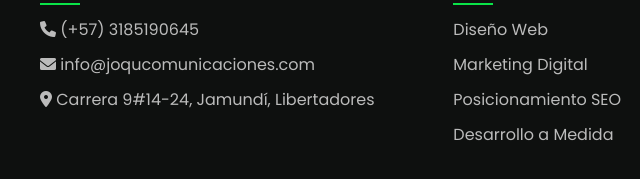
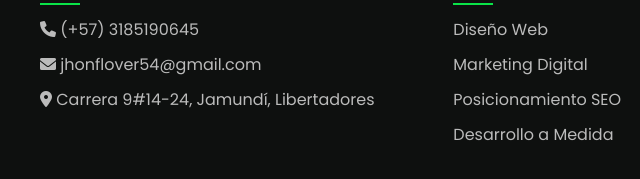
Before and after one commit to john5400/Joqu, a plain HTML site: page index.html in a window 1280 px wide. Shown: the part 1939-2118 px from the top of the page, 0-640 px from the left. Drawn offline with Linux system fonts and the light colour scheme.

Commit message:
Update index.html

```diff
--- a/index.html
+++ b/index.html
@@ -505,7 +505,7 @@
             <div class="footer-column fade-in">
                 <h3>Contacto</h3>
                 <p><i class="fas fa-phone"></i> (+57) 3185190645</p>
-                <p><i class="fas fa-envelope"></i> info@joqucomunicaciones.com</p>
+                <p><i class="fas fa-envelope"></i> jhonflover54@gmail.com</p>
                 <p><i class="fas fa-map-marker-alt"></i> Carrera 9#14-24, Jamundí, Libertadores</p>
             </div>
 
```
